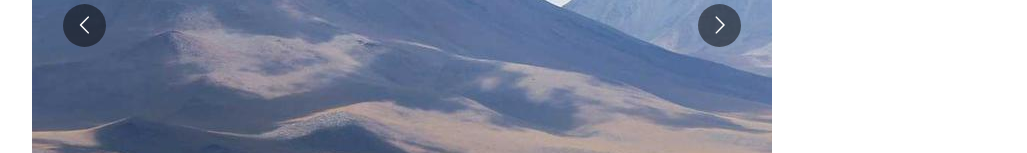
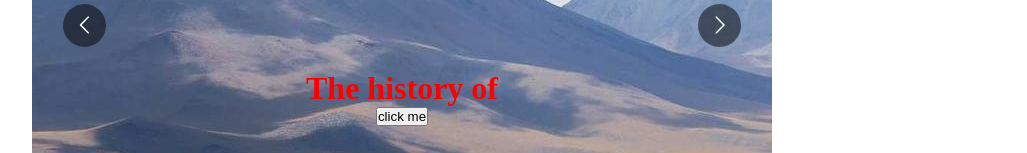
Before and after one commit to tornike2002/Ecommerce, a React (Vite) app: page / in a window 1280 px wide. Shown: the part 344-497 px from the top of the page, without its empty margins (238-1265 px from the left). Built offline with nearby package versions, Linux system fonts and the light colour scheme.

Commit message:
add big slider but it is not work perfectly

```diff
--- /dev/null
+++ b/src/components/carousel/OneProductCarousel.css
@@ -0,0 +1,30 @@
+.text-overlay {
+  position: absolute;
+  bottom: -100%;
+  left: 50%;
+  transform: translateX(-50%);
+  text-align: center;
+  animation: slideUp 1s ease forwards;
+}
+
+@keyframes slideUp {
+  0% {
+    bottom: -1%;
+  }
+
+  25% {
+    bottom: 5%;
+  }
+
+  50% {
+    bottom: 10%;
+  }
+
+  75% {
+    bottom: 20%;
+  }
+
+  100% {
+    bottom: 30%;
+  }
+}
--- a/src/components/carousel/OneProductCarousel.tsx
+++ b/src/components/carousel/OneProductCarousel.tsx
@@ -1,4 +1,6 @@
 // import React from 'react'
+import { useRef } from 'react';
+import './OneProductCarousel.css';
 import Carousel from "react-multi-carousel";
 import "react-multi-carousel/lib/styles.css";
 // import { DataBase as Data } from "../../Database";
@@ -7,7 +9,7 @@ import img1 from '../../../public/419-1116x500.jpg';
 import img2 from '../../../public/883-1116x500.jpg';
 import img3 from '../../../public/894-1116x500.jpg';
 
-
+const images = [img1, img2, img3];
 
 
 // სტილების მაგივრად
@@ -32,20 +34,55 @@ const responsive = {
 };
 
 export default function OneProductCarousel() {
+
+  const textOverlayRef = useRef<HTMLDivElement | null>(null);
+
+  const handleBeforeSlideChange = () => {
+    const textOverlay = textOverlayRef.current;
+
+    if (textOverlay) {
+      textOverlay.classList.remove('slide-animation');
+    }
+  };
+
+  const handleAfterSlideChange = () => {
+    const textOverlay = textOverlayRef.current;
+
+    if (textOverlay) {
+      textOverlay.classList.add('slide-animation');
+    }
+  };
+
+
+
+
   return (
     <div style={{ width: '100%', display: 'flex', flexDirection: 'column', justifyContent: 'center', }}>
 
       <h2 style={{ color: 'green' }}>One Product Carousel---------------</h2>
 
-      <Carousel responsive={responsive} infinite={true} autoPlay={true}
-
-      >
+      <Carousel responsive={responsive} infinite={true} autoPlay={true} beforeChange={handleBeforeSlideChange}
+        afterChange={handleAfterSlideChange}>
 
 
+        {images.map((image, index) => (
+          <div key={index} ref={textOverlayRef} >
+            <img src={image} alt={`Slide ${index + 1}`} />
+            <div className="text-overlay" ref={textOverlayRef}>
+              <h1 style={{ color: 'red' }} >The history of </h1>
+              <button>click me</button>
+            </div>
 
-        <img src={img1} alt='sss' />
-        <img src={img2} alt='ss' />
-        <img src={img3} alt='s' />
+          </div>
+        ))}
+
+        {/* <div>
+          <img src={img2} alt='ss' />
+        </div>
+
+        <div>
+          <img src={img3} alt='s' />
+        </div> */}
 
 
 
```
